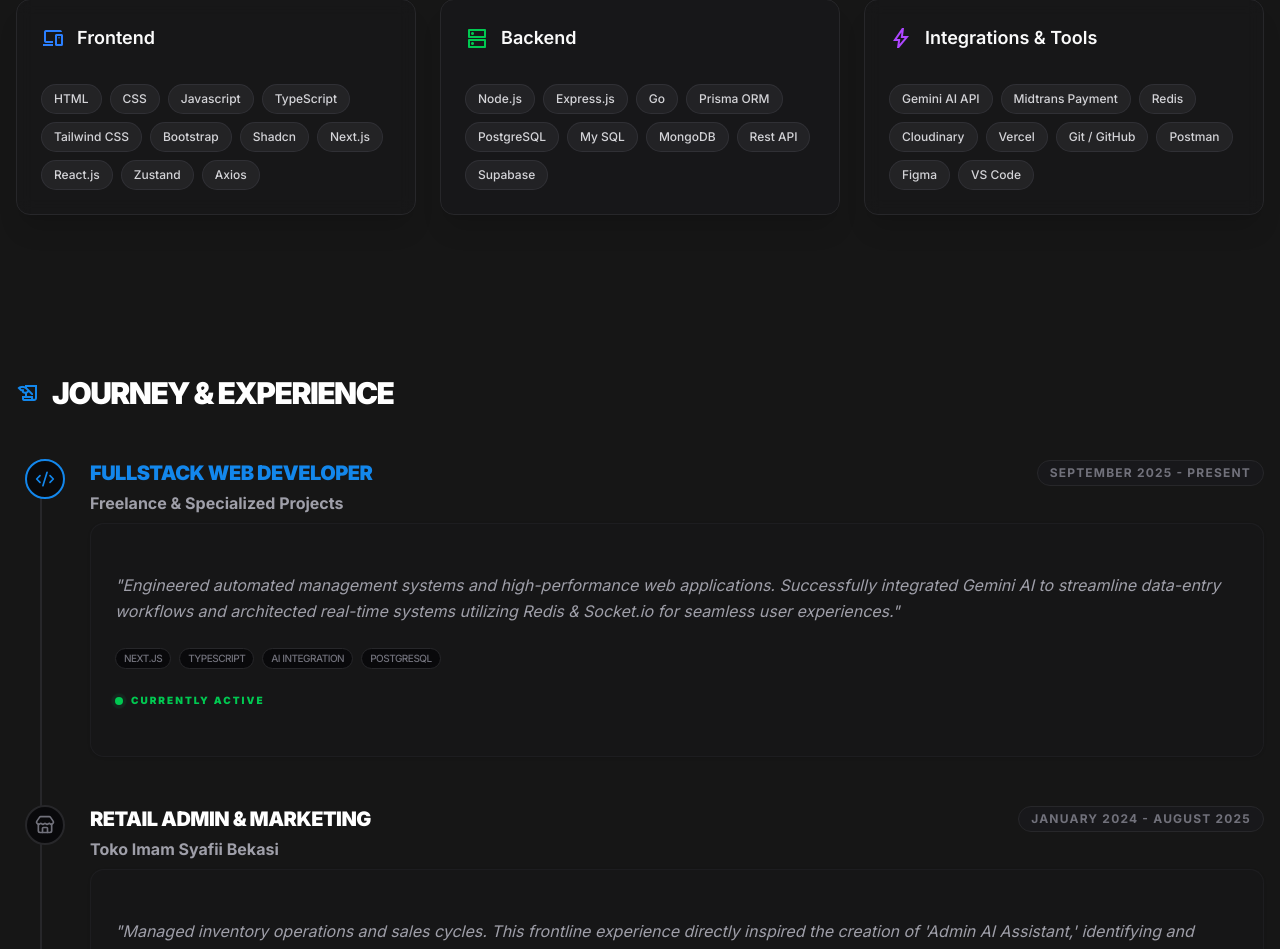
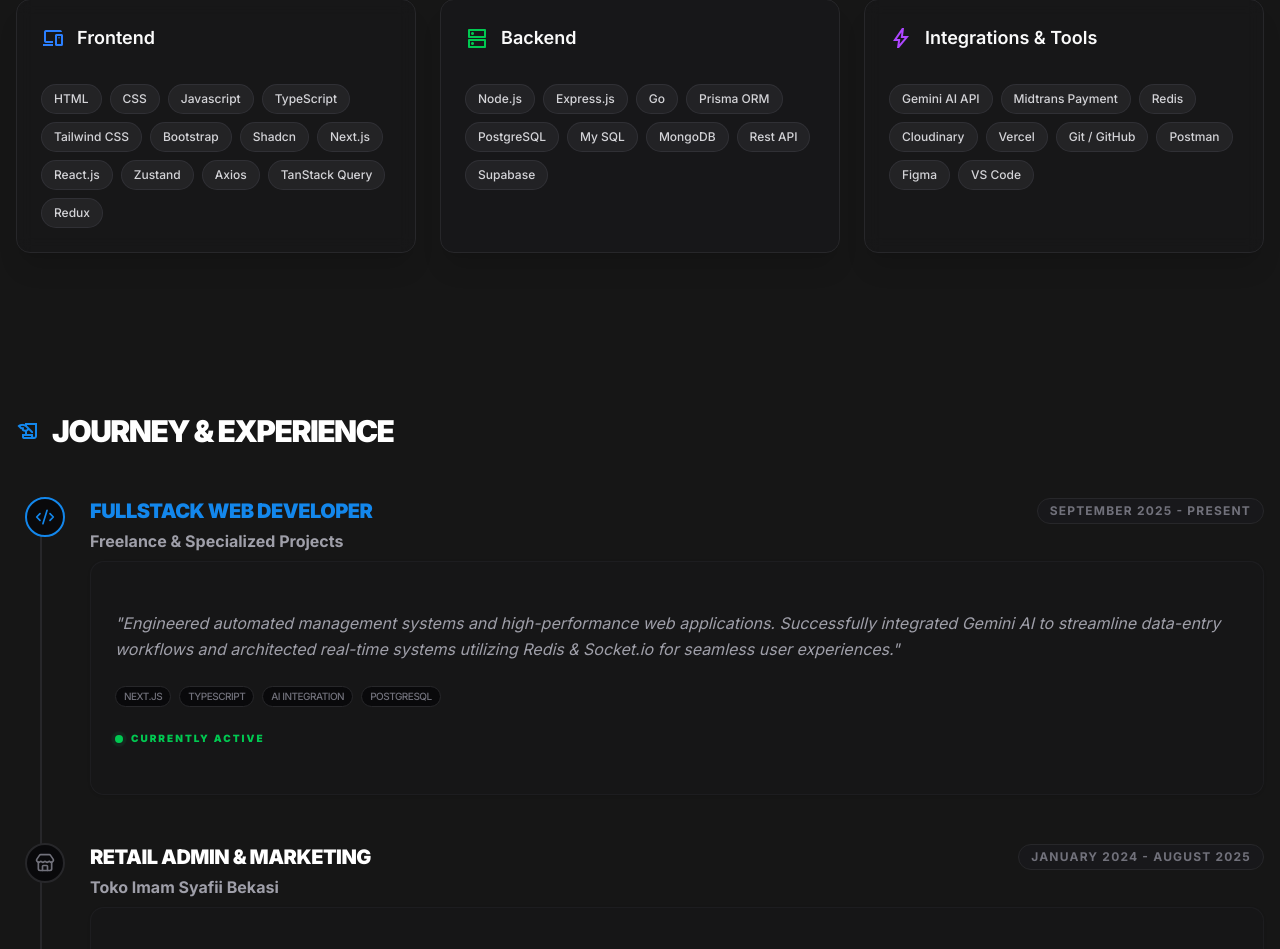
Before and after one commit to hanif411/portofolio, a Next.js app: page / in a window 1280 px wide. Shown: the part 1562-2511 px from the top of the page. Built offline with nearby package versions, Linux system fonts and the light colour scheme.

Commit message:
Update techStack.ts

```diff
--- a/src/text/techStack.ts
+++ b/src/text/techStack.ts
@@ -16,6 +16,7 @@
       "React.js",
       "Zustand",
       "Axios",
+      "TanStack Query","Redux"
     ],
   },
   {
```
